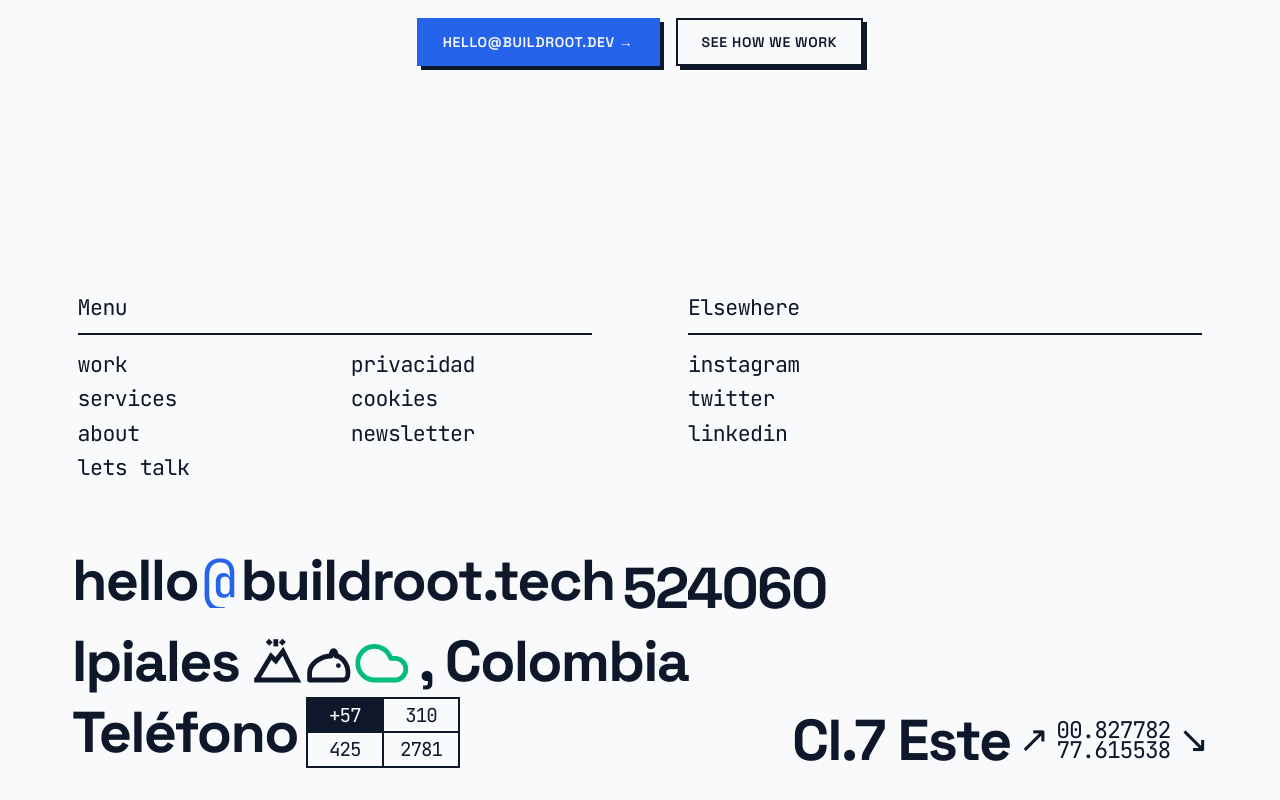
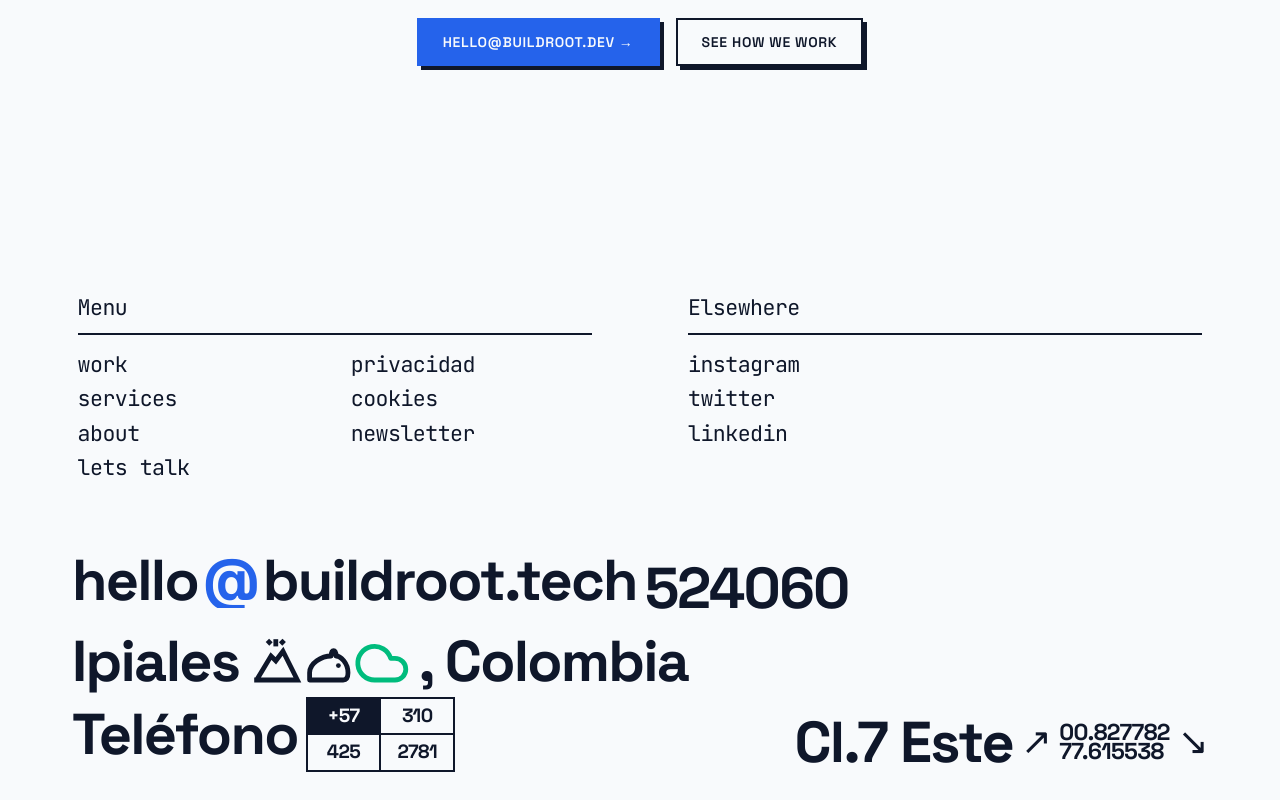
Before and after one commit to buildroot-tech/front-buildroot, a Next.js app: page / in a window 1280 px wide. Shown: the part 4508-5308 px from the top of the page. Built offline with nearby package versions, Linux system fonts and the light colour scheme.

Commit message:
style(footer): standardize all contact section typography to use the headline font and light weight

```diff
--- a/components/layout/Footer.tsx
+++ b/components/layout/Footer.tsx
@@ -176,7 +176,7 @@ export function Footer(): React.ReactElement {
                       <span className="headline font-light text-[var(--text-primary)] text-[clamp(2.5rem,4.5vw,6rem)] leading-[0.85] tracking-tighter group-hover:text-[var(--bg-primary)] transition-colors duration-300 lowercase">
                         {contactInfo.email.split("@")[0]}
                       </span>
-                      <span className="font-mono text-[clamp(2.5rem,4.5vw,6rem)] leading-[0.85] text-[var(--accent)] font-light z-10 group-hover:scale-110 transition-transform duration-300">
+                      <span className="headline text-[clamp(2.5rem,4.5vw,6rem)] leading-[0.85] text-[var(--accent)] font-light z-10 group-hover:scale-110 transition-transform duration-300">
                         @
                       </span>
                       <span className="headline font-light text-[var(--text-primary)] text-[clamp(2.5rem,4.5vw,6rem)] leading-[0.85] tracking-tighter group-hover:text-[var(--bg-primary)] transition-colors duration-300 lowercase">
@@ -227,16 +227,16 @@ export function Footer(): React.ReactElement {
                     </span>
                   </div>
                   <div className="grid grid-cols-2 grid-rows-2 border-2 border-[var(--border)] gap-[2px] bg-[var(--border)]">
-                    <div className="flex items-center justify-center font-mono text-[clamp(1rem,1.5vw,2rem)] leading-[0.85] tracking-tighter font-light bg-[var(--text-primary)] text-[var(--bg-primary)] py-1 md:py-2 px-2 md:px-4">
+                    <div className="flex items-center justify-center headline text-[clamp(1rem,1.5vw,2rem)] leading-[0.85] tracking-tighter font-light bg-[var(--text-primary)] text-[var(--bg-primary)] py-1 md:py-2 px-2 md:px-4">
                       {contactInfo.phone.split(" ")[0]}
                     </div>
-                    <div className="flex items-center justify-center font-mono text-[clamp(1rem,1.5vw,2rem)] leading-[0.85] tracking-tighter font-light bg-[var(--bg-primary)] text-[var(--text-primary)] py-1 md:py-2 px-2 md:px-4">
+                    <div className="flex items-center justify-center headline text-[clamp(1rem,1.5vw,2rem)] leading-[0.85] tracking-tighter font-light bg-[var(--bg-primary)] text-[var(--text-primary)] py-1 md:py-2 px-2 md:px-4">
                       {contactInfo.phone.split(" ")[1]}
                     </div>
-                    <div className="flex items-center justify-center font-mono text-[clamp(1rem,1.5vw,2rem)] leading-[0.85] tracking-tighter font-light bg-[var(--bg-primary)] text-[var(--text-primary)] py-1 md:py-2 px-2 md:px-4">
+                    <div className="flex items-center justify-center headline text-[clamp(1rem,1.5vw,2rem)] leading-[0.85] tracking-tighter font-light bg-[var(--bg-primary)] text-[var(--text-primary)] py-1 md:py-2 px-2 md:px-4">
                       {contactInfo.phone.split(" ")[2]}
                     </div>
-                    <div className="flex items-center justify-center font-mono text-[clamp(1rem,1.5vw,2rem)] leading-[0.85] tracking-tighter font-light bg-[var(--bg-primary)] text-[var(--text-primary)] py-1 md:py-2 px-2 md:px-4">
+                    <div className="flex items-center justify-center headline text-[clamp(1rem,1.5vw,2rem)] leading-[0.85] tracking-tighter font-light bg-[var(--bg-primary)] text-[var(--text-primary)] py-1 md:py-2 px-2 md:px-4">
                       {contactInfo.phone.split(" ")[3]}
                     </div>
                   </div>
@@ -248,13 +248,13 @@ export function Footer(): React.ReactElement {
                     {contactInfo.address}
                   </span>
 
-                  <div className="flex items-center gap-1 md:gap-2 font-mono text-[clamp(1.1rem,1.8vw,1.8rem)] uppercase font-light tracking-tighter text-[var(--text-primary)]">
-                    <span className="text-[1.6em] leading-none font-normal">↗</span>
+                  <div className="flex items-center gap-1 md:gap-2 headline text-[clamp(1.1rem,1.8vw,1.8rem)] uppercase font-light tracking-tighter text-[var(--text-primary)]">
+                    <span className="text-[1.6em] leading-none font-light">↗</span>
                     <div className="flex flex-col leading-[0.85]">
                       <span>00.827782</span>
                       <span>77.615538</span>
                     </div>
-                    <span className="text-[1.6em] leading-none font-normal">↘</span>
+                    <span className="text-[1.6em] leading-none font-light">↘</span>
                   </div>
                 </div>
               </div>
```
